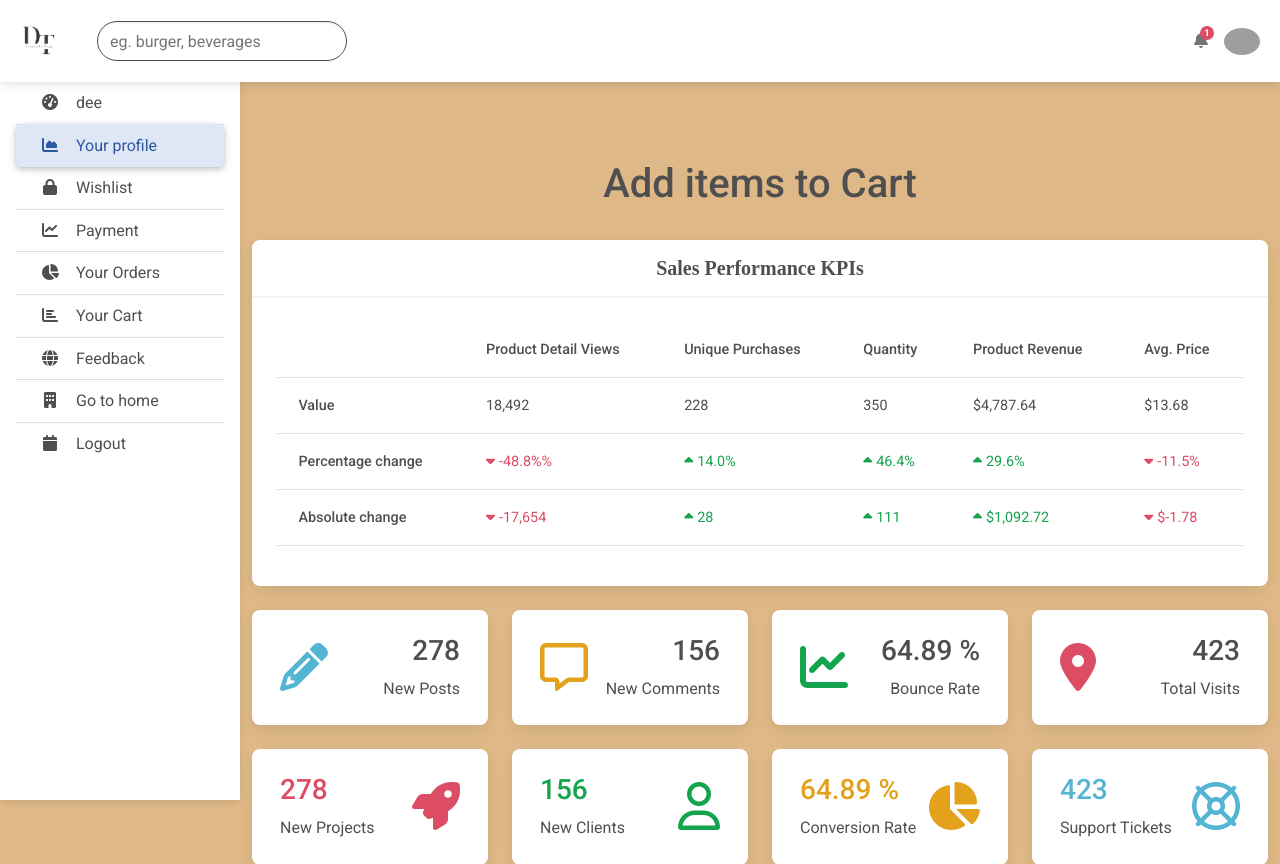
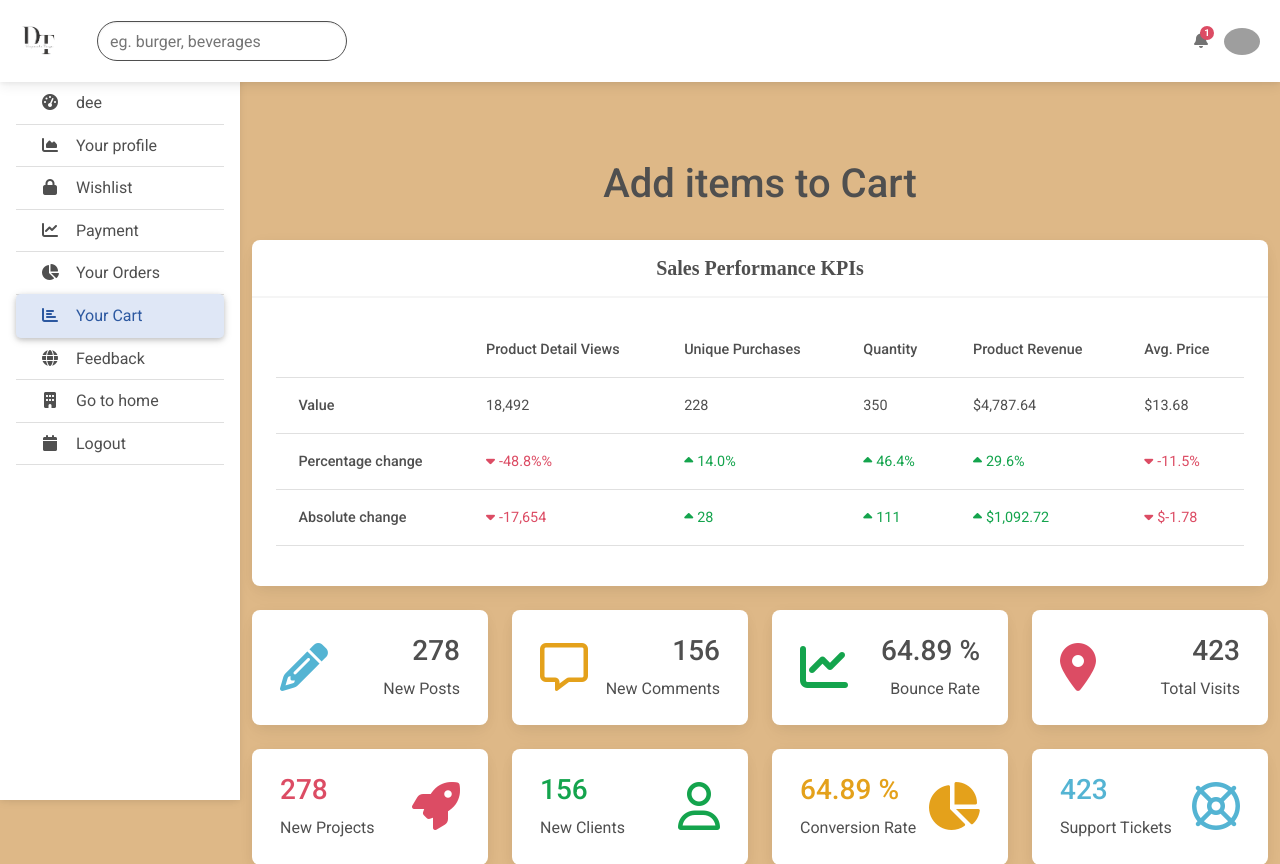
Before and after one commit to Taneja12/qwick, a Django app: page /show_cart in a window 1280 px wide. Shown: the top 864 px of the page. Run offline with Django 5.2, Linux system fonts and the light colour scheme; a user stored in the database is signed in; data comes from the database, SQL or seed files in the repository; both versions use the stored data as it was after the commit; some libraries are stand-ins or nearby versions; grey boxes are pictures that could not be loaded.

Commit message:
highlight the sidebar in dashboard when clicked

```diff
--- a/app1/templates/app1/dashboard.html
+++ b/app1/templates/app1/dashboard.html
@@ -27,29 +27,36 @@
         <nav id="sidebarMenu" class="collapse d-lg-block sidebar collapse bg-white">
             <div class="position-sticky">
                 <div class="list-group list-group-flush mx-3 mt-4">
-                    <a href="#" class="list-group-item list-group-item-action py-2 ripple" aria-current="true">
+                    <a href="#" class="list-group-item list-group-item-action py-2 ripple username-link"
+                        aria-current="true">
                         <i class="fas fa-tachometer-alt fa-fw me-3"></i><span>{{user.username}}</span>
                     </a>
-                    <a href="#" class="list-group-item list-group-item-action py-2 ripple active">
+
+                    <a href="#" id="profile-link" class="list-group-item list-group-item-action py-2 ripple active">
                         <i class="fas fa-chart-area fa-fw me-3"></i><span>Your profile</span>
                     </a>
-                    <a href="{% url 'show_wishlists' %}" class="list-group-item list-group-item-action py-2 ripple"><i
+                    <a href="{% url 'show_wishlists' %}" id="wishlist-link"
+                        class="list-group-item list-group-item-action py-2 ripple"><i
                             class="fas fa-lock fa-fw me-3"></i><span>Wishlist</span></a>
-                    <a href="#" class="list-group-item list-group-item-action py-2 ripple"><i
+                    <a href="#" id="payment-link" class="list-group-item list-group-item-action py-2 ripple"><i
                             class="fas fa-chart-line fa-fw me-3"></i><span>Payment</span></a>
-                    <a href="#" class="list-group-item list-group-item-action py-2 ripple">
+                    <a href="#" id="orders-link" class="list-group-item list-group-item-action py-2 ripple">
                         <i class="fas fa-chart-pie fa-fw me-3"></i><span>Your Orders</span>
                     </a>
-                    <a href="{% url 'show_cart' %}" class="list-group-item list-group-item-action py-2 ripple"><i
+                    <a href="{% url 'show_cart' %}" id="cart-link"
+                        class="list-group-item list-group-item-action py-2 ripple"><i
                             class="fas fa-chart-bar fa-fw me-3"></i><span>Your Cart</span></a>
-                    <a href="#" class="list-group-item list-group-item-action py-2 ripple"><i
+                    <a href="#" id="feedback-link" class="list-group-item list-group-item-action py-2 ripple"><i
                             class="fas fa-globe fa-fw me-3"></i><span>Feedback</span></a>
-                    <a href="{% url 'home' %}" class="list-group-item list-group-item-action py-2 ripple"><i
+                    <a href="{% url 'home' %}" id="home-link"
+                        class="list-group-item list-group-item-action py-2 ripple"><i
                             class="fas fa-building fa-fw me-3"></i><span>Go to home</span></a>
-                    <a href="{% url 'logout' %}" class="list-group-item list-group-item-action py-2 ripple"><i
-                            class="fas fa-calendar fa-fw me-3"></i><span>Logout</span>
+                    <a href="{% url 'logout' %}" id="logout-link"
+                        class="list-group-item list-group-item-action py-2 ripple"><i
+                            class="fas fa-calendar fa-fw me-3"></i><span>Logout</span></a>
 
-                        </form></output> <output></output></a>
+
+                    </form></output> <output></output></a>
                 </div>
             </div>
         </nav>
@@ -604,6 +611,57 @@
         integrity="sha384-C6RzsynM9kWDrMNeT87bh95OGNyZPhcTNXj1NW7RuBCsyN/o0jlpcV8Qyq46cDfL"
         crossorigin="anonymous"></script>
 
+    <script>
+        document.addEventListener("DOMContentLoaded", function () {
+            // Get all navigation links
+            const navLinks = document.querySelectorAll(".list-group-item");
+
+            // Function to remove 'active' class from all navigation links
+            function removeActiveClass() {
+                navLinks.forEach(function (navLink) {
+                    navLink.classList.remove("active");
+                });
+            }
+
+            // Add click event listener to each navigation link
+            navLinks.forEach(function (link) {
+                // Exclude the username link
+                if (!link.classList.contains("username-link")) {
+                    link.addEventListener("click", function (event) {
+                        // Prevent the default behavior of the link
+                        event.preventDefault();
+
+                        // If the clicked link is already active, do nothing
+                        if (link.classList.contains("active")) {
+                            return;
+                        }
+
+                        // Remove 'active' class from all navigation links
+                        removeActiveClass();
+
+                        // Add 'active' class to the clicked navigation link
+                        link.classList.add("active");
+
+                        // Redirect to the respective page after a short delay
+                        setTimeout(function () {
+                            window.location.href = link.href;
+                        }, 1); // Adjust delay as needed
+                    });
+                }
+            });
+
+            // Check if the current URL matches the href attribute of any link
+            navLinks.forEach(function (link) {
+                if (window.location.href === link.href) {
+                    // Remove 'active' class from all navigation links
+                    removeActiveClass();
+
+                    // Add 'active' class to the link whose href matches the current URL
+                    link.classList.add("active");
+                }
+            });
+        });
+    </script>
 
 
 </body>
```
Also changed, not shown: db.sqlite3.
